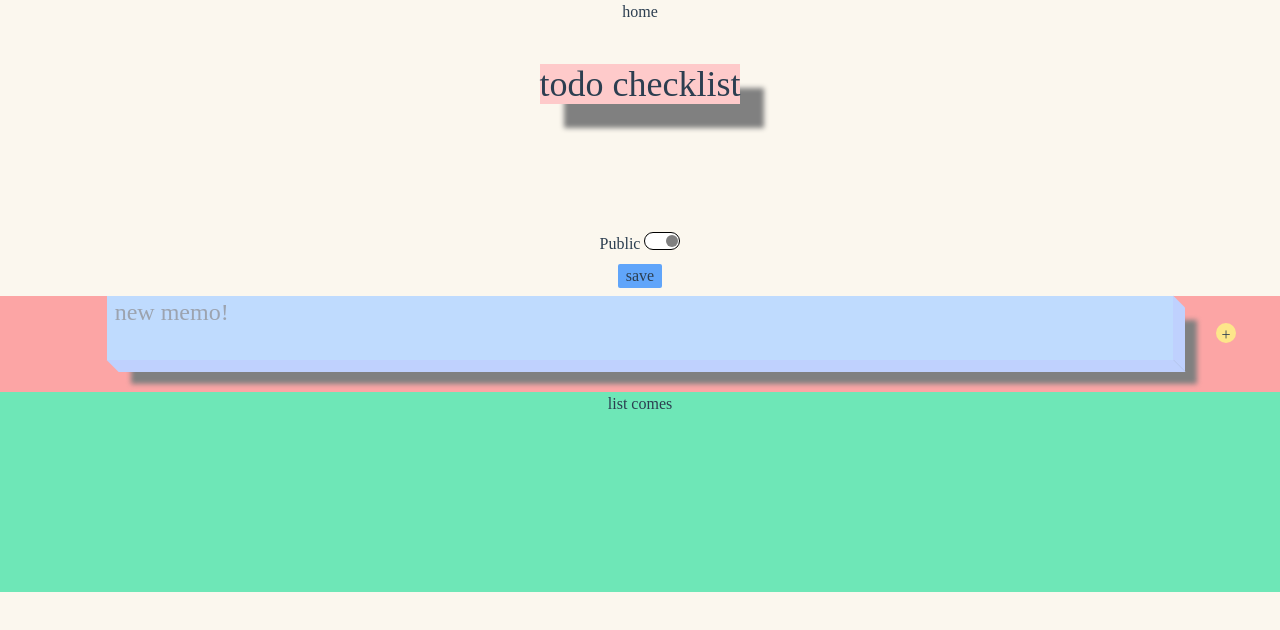
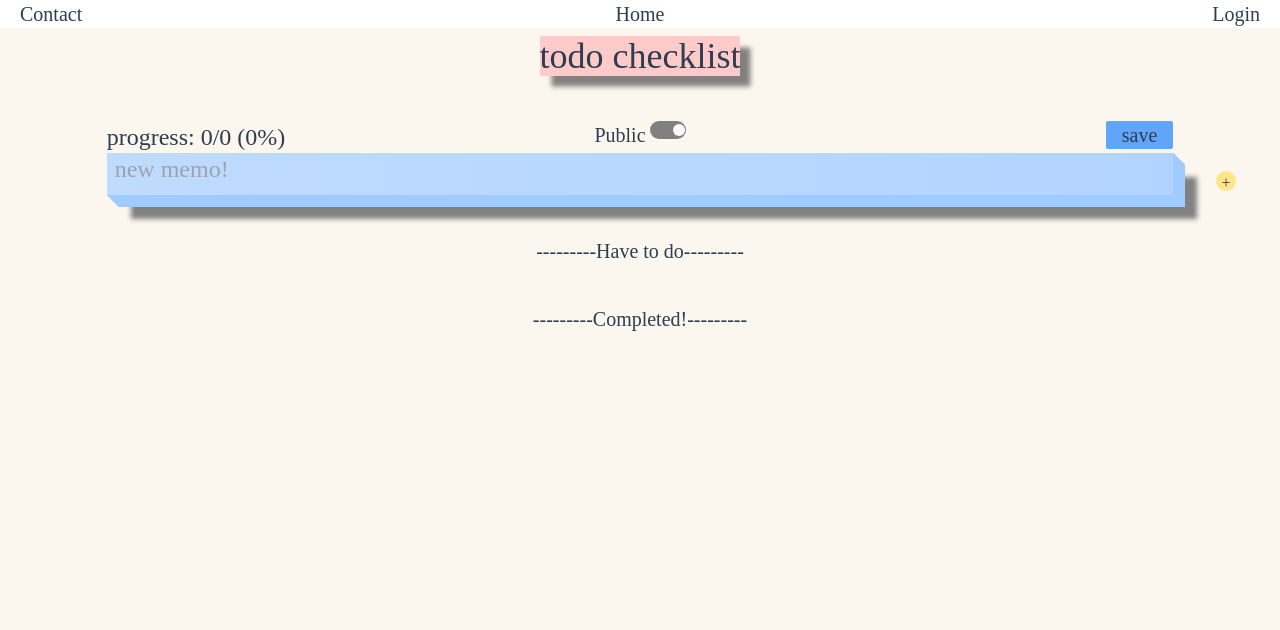
Before and after one commit to 0ArchLinux0/ToDiary-Revised, a Vue app: page /todo in a window 1280 px wide. Shown: the top 630 px of the page. Built offline with nearby package versions, Linux system fonts and the light colour scheme; a web font is replaced by a local one.

Commit message:
todolist

```diff
--- a/src/App.vue
+++ b/src/App.vue
@@ -41,6 +41,7 @@ body, #app {
   color: #2c3e50;
   background-color: #FBF7EE;
   height: 100%;
+  user-select: none;
 }
 *:focus {
   border: none;
--- a/src/components/ContainerMain.vue
+++ b/src/components/ContainerMain.vue
@@ -1,8 +1,15 @@
 <template>
   <div
-    class="fixed w-full h-10"
+    class="fixed w-full"
   >
-    <button @click="toHome()">home</button>
+    <div
+      id="topMenuBar"
+      class="w-full flex justify-center text-xl bg-white"
+    >
+      <button class="absolute left-5" @click="toHome()">Contact</button>
+      <button @click="toHome()">Home</button>
+      <button class="absolute right-5" @click="toHome()">Login</button>
+    </div>
     <router-view
       :mobile="mobile"
     />
--- a/src/components/PostIt.vue
+++ b/src/components/PostIt.vue
@@ -3,45 +3,79 @@
     class="relative w-full flex justify-center"
     :style="{'height': `${postitH}rem`}"
   >
+      <!-- background:linear-gradient(to right, #BFDBFE, #b1d4ff); -->
       <div
-        class="absolute bg-blue-200 w-10/12 h-4/6 text-2xl px-2 shadow truncate"
-        style="text-align:left;"
+        v-if="!initial"
+        ref="postIt"
+        class="relative w-10/12 h-4/6 text-2xl px-2 z-20 flex justify-start items-center"
+        :class="{'shadowShort': !initial}"
+        style="text-align:left;background:linear-gradient(to right, #BFDBFE, #b1d4ff);"
+        :style="{'text-decoration': completed ? 'line-through' : 'none'}"
+        @click="togglePostIt"
       >
-        <!-- <input
-          class="w-full h-full"
-          type="text"
-          v-model="newMemo"
-        /> -->
+        <span>{{newMemo}}</span>
+      </div>
+
+      <div
+        v-if="initial"
+        class="absolute w-full h-full flex justify-center"
+      >
+        <div
+          ref="postIt"
+          class="relative flex justify-start items-center w-10/12 h-4/6 text-2xl px-2 z-20"
+          :class="{'shadowShort': !initial}"
+          style="text-align:left;background:linear-gradient(to right, #BFDBFE, #b1d4ff);"
+        >
           <textarea
             ref="ta"
-          class="w-full h-full text-2xl bg-blue-200"
-          style="line-break: strict;"
+            class="w-full h-full text-2xl"
+            style="line-break: strict;background:transparent;"
             v-model="newMemo"
+            :disabled="!initial"
             placeholder="new memo!"
             :spellcheck="false"
             type="text"
             rows=2
             maxlength="62"
-          @keydown="limitLines($event)"
           />
         </div>
         <div
-        class="absolute bg-blue-200 w-10/12 h-3 px-8 shadow1 bottom"
-        style="backgroundColor:#bfd1fe;"
+          class="absolute w-10/12 h-4/6 text-2xl px-2 truncate z-10"
+          style="text-align:left;background:#BFDBFE"
+        >
+        <!-- background:linear-gradient(to right, #BFDBFE, #b1d4ff -->
+          <textarea
+            class="w-full h-full text-2xl"
+
+            style="line-break: strict;background:transparent"
+            placeholder="new memo!"
+            disabled
+            :spellcheck="false"
+            type="text"
+            rows=2
+            maxlength="62"
+          />
+        </div>
+        <div
+          class="absolute bg-blue-200 w-10/12 h-4/6 shadowLong"
+        />
+        <div
+          class="absolute w-10/12 h-3 px-8 shadow1 bottom"
           :style="{'top':`${postitH * 4/6}rem`}"
         />
+          <!-- style="backgroundColor:#bfd1fe;" -->
         <div
-        class="absolute bg-blue-200 w-3 h-4/6 shadow2 right"
-        style="left:91.6666%;backgroundColor:#bfd1fe;"
+          class="absolute w-3 h-4/6 shadow2 right"
+          style="left:91.6666%;"
         />
         <div
-        v-if="initial"
           class="absolute bg-yellow-200 w-5 h-5 "
           style="left:95%; border-radius: 50%"
           :style="{'top':`${postitH * 2/7}rem`}"
           @click="postToList"
         >
           +
+        </div>
       </div>
     </div>
 </template>
@@ -56,22 +90,64 @@ export default {
     initial: {
       type: Boolean,
       default: false,
+    },
+    inputActive: {
+      type: Boolean,
+      default: false,
+    },
+    keyIdx: {
+      type: Number,
+      default: -1,
+    },
+    completed: {
+      type: Boolean,
+      default: false,
+    },
+    postitH: {
+      type: Number,
+      default:4,
     }
   },
   methods: {
     limitLines() {
-      console.log(this.$refs.ta.value.split('/(\r\n|\n|\r)/gm'))
     },
     postToList() {
-      this.$emit('addToList', this.newMemo)
+      if(!this.initial || (!this.newMemo || this.newMemo === '')) return;
+      // console.log('clicked');
+      this.$refs.postIt.classList.add('moveToLeft');
     },
+    togglePostIt() {
+      console.log('toggle '+this.keyIdx)
+      this.$emit('toggletodo', this.keyIdx)
+    }
   },
   mounted() {
     this.newMemo = this.body;
+    if(!this.initial) {
+      this.$refs.postIt.classList.add('priorityMoveToLeft');
+      this.$refs.postIt.addEventListener('transitionend', () => {
+        this.$emit('added');
+      })
+      setTimeout(() => {
+        this.$refs.postIt.classList.add('postIt');
+      })
+    } else {
+      this.$refs.postIt.addEventListener('transitionend', () => {
+        this.$emit('addToList', this.newMemo);
+        this.newMemo = ''
+        this.$refs.postIt.classList.remove('postIt');
+        this.$refs.postIt.classList.remove('moveToLeft');
+        setTimeout(() => this.$refs.postIt.classList.add('postIt'));
+
+        // console.log("!!!!!!!!")
+        // console.log(this.$refs.postIt.classList)
+      })
+      this.$refs.postIt.classList.add('postIt');
+      // this.$refs.postIt.classList.add('priorityMoveToLeft');
+    }
   },
   data() {
     return {
-      postitH: 6,
       newMemo: '',
     }
   }
@@ -81,32 +157,41 @@ export default {
 <!-- Add "scoped" attribute to limit CSS to this component only -->
 <style scoped>
 input {
-  /* background-color: transparent; */
-  /* outline: none; */
   border: none;
-  /* line-height: normal; */
   line-height: 0px;
   font-size: 10px;
-  /* spellcheck: false; */
 }
 input:focus {
   line-height: 0px;
   color: grey;
 }
-.shadow {
+.priorityMoveToLeft {
+  right: 100vw;
+  transition: ease-out 0.5s;
+  /* transform: translateX(-100%); */
+}
+.postIt {
+  right: 0%;
+  transition: ease-out 0.5s;
+}
+.moveToLeft {
+  right: 100%;
+  transition: ease-out 0.5s;
+  /* transform: translateX(-100%); */
+}
+.shadowLong {
   box-shadow: 1.5rem 1.5rem 5px grey;
 }
-/* .shadow1 { */
-  /* box-shadow: 9px 12px 5px grey; */
-/* } */
-/* .shadow2 { */
-  /* box-shadow: 9px 12px 5px grey; */
-/* } */
+.shadowShort {
+  box-shadow: 1rem 1rem 5px grey;
+}
 .bottom {
   transform: skewX(45deg)  translateX(0.35rem);
+  background-color: #a0cbff;
 }
 .right {
   transform: skewY(45deg)  translateY(0.35rem);
+  background-color: #a0cbff;
 }
 textarea {
   resize: none;
--- a/src/components/TodoList.vue
+++ b/src/components/TodoList.vue
@@ -1,47 +1,80 @@
 <template>
-  <div class="flex flex-col justify-start items-center w-full h-full pt-10">
+  <div class="flex flex-col justify-start items-center w-full h-full">
     <div
       id="title"
-      class="flex justify-center bg-red-200 items-center text-4xl shadow"
-      style="margin-bottom: 10%"
+      class="flex justify-center bg-red-200 items-center text-4xl shadowShort mt-2"
+      style="margin-bottom: 3.5%"
     >
       todo checklist
     </div>
-    <div class=flex>
-      <span class="mr-1">Public</span>
+    <div class="relative flex w-10/12 justify-center mb-1 text-xl">
+      <span class="absolute left-0 text-2xl"> progress: {{progress}} </span>
+      <div class="flex">
+        <div class="mr-1">
+          Public
+        </div>
         <input
           type="checkbox"
           id="toggle-slider"
         />
         <label for="toggle-slider"/>
       </div>
+      <!-- <div class="absolute w-full flex justify-end items-center"> -->
         <button
-      @click="save()"
-      class="bg-blue-400 my-2 px-2"
-      style="border-radius: 2px;"
+          class="absolute right-0 bg-blue-400 px-4"
+          style="border-radius: 2px; rem;"
+          @click="save"
         >
           save
         </button>
+      <!-- </div> -->
+    </div>
     <div
-      class="relative w-full bg-red-300"
+      class="relative w-full"
     >
       <PostIt
         :initial="true"
-        @addToList=addToList
+        :inputActive="inputActive"
+        @addToList="addToList"
       />
     </div>
     <div
-      class="relative w-full bg-green-300"
-      style="min-height: 200px"
+      class="relative w-full text-xl my-5"
     >
-      list comes
+      <!-- style="min-height: 200px" -->
+      ---------Have to do---------
       <div
-        v-for="(todo, idx) in todos"
-        :key="`memo${idx}`"
-        class="relative w-full bg-red-300"
+        v-for="todo of haveTodos"
+        :key="`haveTodo-${todo.idx}`"
+        class="relative w-full"
+      >
+      <!-- bg-red-300 -->
+        <PostIt
+          :body="todo.todo"
+          :keyIdx="todo.idx"
+          :completed="false"
+          @added="added"
+          @toggletodo="toggletodo"
+        />
+      </div>
+    </div>
+
+    <div
+      class="relative w-full text-xl mt-5"
+    >
+      <!-- style="min-height: 200px" -->
+      ---------Completed!---------
+      <div
+        v-for="todo of completedTodos"
+        :key="`complete-${todo.idx}`"
+        class="relative w-full"
       >
         <PostIt
-          :body="todo"
+          :body="todo.todo"
+          :keyIdx="todo.idx"
+          :completed="true"
+          @added="added"
+          @toggletodo="toggletodo"
         />
       </div>
     </div>
@@ -50,6 +83,7 @@
 </template>
 <script>
 import PostIt from '../components/PostIt.vue'
+// import Vue from "vue";
 export default {
   name: 'TodoList',
   components: {
@@ -58,11 +92,58 @@ export default {
   props: {
     msg: String
   },
+  computed: {
+    progress() {
+      if(!this.todos.length) return `0/0 (0%)`
+      const completedItems = this.todos.reduce((acc, item) => {
+        return acc + (item.completed&1)
+      }, 0);
+      return `${completedItems}/${this.todos.length}`
+      + `(${(completedItems/this.todos.length*100).toFixed(1)}%)`
+    },
+    haveTodos() {
+      const haveTodos = [];
+      for(const idx in this.todos) {
+        if(!this.todos[idx].completed) haveTodos.push({
+          todo: this.todos[idx].todo,
+          idx: Number(idx),
+        })
+      }
+      return haveTodos
+    },
+    completedTodos() {
+      const completedTodos = [];
+      for(const idx in this.todos) {
+        if(this.todos[idx].completed) completedTodos.push({
+          todo: this.todos[idx].todo,
+          idx: Number(idx),
+        })
+      }
+      console.log("left")
+      console.log(JSON.stringify(this.haveTodos))
+      console.log("completed")
+      console.log(JSON.stringify(completedTodos))
+      return completedTodos;
+    }
+  },
   methods: {
     addToList(todo) {
       console.log("event emited")
-      this.todos.push(todo)
+      this.todos.push({
+        todo: todo,
+        completed: false,
+      })
+      this.inputActive = false;
     },
+    added() {
+      this.inputActive = true;
+    },
+    toggletodo(idx) {
+      console.log("toggled " + idx)
+      console.log(this.todos[idx])
+      // console.log('idx'+idx)
+      this.todos[idx]["completed"] = !this.todos[idx].completed;
+    }
   },
   mounted() {
 
@@ -71,6 +152,7 @@ export default {
     return {
       newMemo: "add todo!",
       todos: [],
+      inputActive: true,
     }
   }
 }
@@ -95,9 +177,9 @@ label {
   width: 36px;
   min-height: 18px;
   max-height: 18px;
-  border: solid 1px black;
+  border: solid 0px black;
   cursor: pointer;
-  background-color: white;
+  background-color: grey;
   border-radius: 9px;
   transition: 0.4s ease-out;
 }
@@ -106,7 +188,7 @@ label:after {
   right: 1px;
   width: 12px;
   height: 12px;
-  background-color: grey;
+  background-color: #fafafa;
   border-radius: 50%;
   position: absolute;
   transition: 0.4s ease-out;
@@ -115,11 +197,14 @@ label:after {
   background-color: rgb(68, 201, 241);
 }
 #toggle-slider:checked + label:after {
-  background-color: #5997e2;
+  background-color: #fafafa;
   right: 20px;
 }
 .shadow {
   box-shadow: 1.5rem 1.5rem 5px grey;
+}
+.shadowShort {
+  box-shadow: 0.7rem 0.7rem 5px grey;
 }
 /* .shadow1 { */
   /* box-shadow: 9px 12px 5px grey; */
```
Lines whose indentation alone changed are shown as unchanged.
